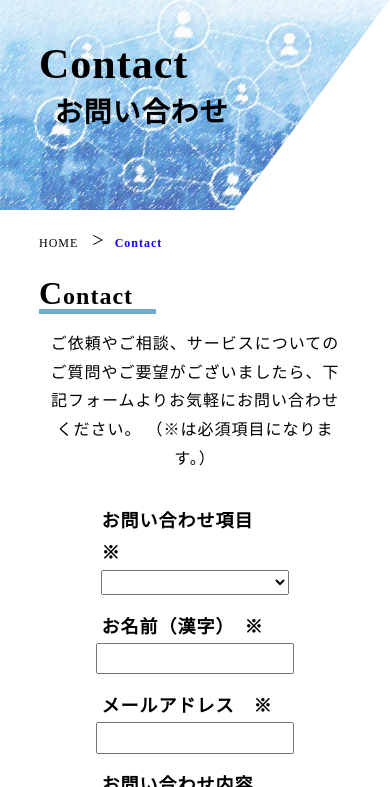
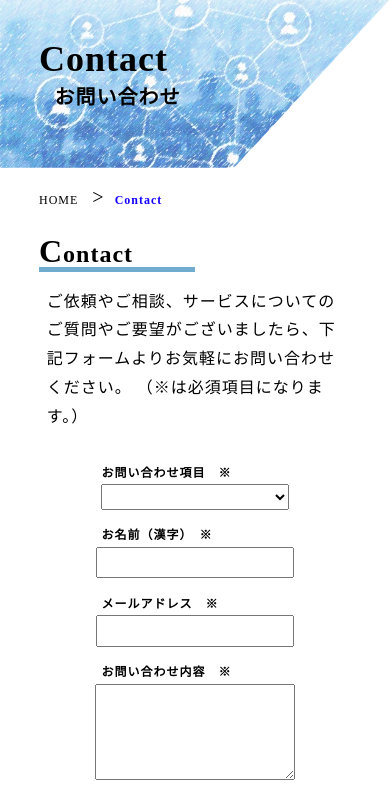
Before and after one commit to ktntk/HP2-practice, a plain HTML site: page html/contact.html in a window 390 px wide. Shown: the part 57-844 px from the top of the page. Drawn offline with nearby package versions, Linux system fonts and the light colour scheme; a web font is replaced by a local one.

Commit message:
PC[見出し下線,余白]　SP[見出しサイズ,地図サイズ,フォームサイズ,問い合わせテキスト]

```diff
--- a/css/company.css
+++ b/css/company.css
@@ -329,10 +329,14 @@ h3::first-letter {
 	.top_text {
 		z-index: 50;
 		width: 60%;
-		font-size: 32px;
+		font-size: 36px;
 	}
 	.top_text h1 {
 		z-index: 50;
+	}
+
+	.top_text span {
+		font-size: 20px;
 	}
 
 	h3::first-letter {
@@ -340,7 +344,7 @@ h3::first-letter {
 	}
 
 	.company_txt {
-		width: 30%;
+		width: 40%;
 		font-size: 12px;
 	}
 	.about_wrapper {
@@ -415,16 +419,29 @@ h3::first-letter {
 		height: 690px;
 		background-color: #E6EEFF;
 	}
-	.about_acc_map {
-		clip-path: polygon(0% 0%, 70% 0%, 90% 100%,0% 100%);
-		width: 60%;
-		height: 15vh;
+
+	.about_acc_map_wrapper{
+		display: block;
 	}
 
+	.about_acc_map {
+		clip-path: unset;
+		width:75%;
+		}
+
+		.about_acc_item{
+			margin-left: 15%;
+			margin-bottom: 5%;
+		}
+
+		.about_acc_list{
+			margin-top: 5%;
+			line-height: 1.4;
+		}
 
 	.about_acc_ttl {
-		margin-bottom: 2.5%;
 		font-size: 16px;
+		margin: unset;
 	}
 
 	.about_acc_txt {
--- a/css/contact.css
+++ b/css/contact.css
@@ -10,7 +10,7 @@
 }
 
 h3::first-letter {
-	font-size: 70px;
+	font-size: 80px;
 }
 
 .contact_top {
@@ -39,7 +39,6 @@ h3::first-letter {
 	margin-top: 5%;
 	font-size: 18px;
 	line-height: 1.8;
-	text-align: center;
 }
 
 .contact_form {
@@ -146,11 +145,6 @@ h3::first-letter {
 		margin-top: 5%;
 		font-size: 16px;
 		line-height: 1.8;
-		text-align: center;
-	}
-
-	.contact_form_box1, .contact_form_box2 {
-		height: 3vh;
 	}
 
 	.contact_txtarea {
@@ -176,13 +170,16 @@ h3::first-letter {
 		font-size: 50px;
 	}
 
+	.contact_form_box1, .contact_form_box2 {
+		height: 4vh;
+	}
+
 	.contact_txt {
 		width: 80%;
 		margin: auto;
 		margin-top: 5%;
 		font-size: 24px;
 		line-height: 1.8;
-		text-align: center;
 	}
 }
 
@@ -193,17 +190,17 @@ h3::first-letter {
 		margin-left: 2%;
 	}
 	.top_bg {
-		height: 25vh;
+		height: 20vh;
 	}
 	.top_text {
 		z-index: 50;
 		width: 80%;
-		font-size: 42px;
+		font-size: 36px;
 	}
 	.top_text span {
 		z-index: 50;
 		width: 60%;
-		font-size: 28px;
+		font-size: 20px;
 	}
 	.top_text h1 {
 		z-index: 50;
@@ -213,9 +210,24 @@ h3::first-letter {
 		font-size: 32px;
 	}
 
+	.contact_top {
+		width: 40%;
+	}
+
+	.contact_form_ttl, .contact_form_ttl_ttl {
+		font-size: 12px;
+	}
+
 	.contact_txt {
 		width: 95%;
 		font-size: 16px;
+	}
+
+	.contact_form_box1, .contact_form_box2 {
+		width: 60%;
+		height: 3vh;
+		padding-left: 5px;
+		font-size: 0.8rem;
 	}
 
 	.contact_btn {
--- a/css/index.css
+++ b/css/index.css
@@ -504,8 +504,9 @@ p::first-letter {
 	}
 
 	.news p {
+		width: 90%;
 		margin: unset;
-		margin-left: 5%;
+		margin-left: 10%;
 	}
 
 	.box {
--- a/css/news.css
+++ b/css/news.css
@@ -169,12 +169,16 @@ h3::first-letter {
 
 	.top_text {
 		z-index: 50;
-		font-size: 48px;
+		font-size: 36px;
+	}
+
+	.top_text h1 {
+		font-size: 36px;
 	}
 
 	.top_text span {
 		z-index: 50;
-		font-size: 28px;
+		font-size: 20px;
 	}
 
 	h3::first-letter {
@@ -186,7 +190,7 @@ h3::first-letter {
 		margin: 0 auto;
 	}
 	.news_txt {
-		width: 30%;
+		width: 40%;
 		font-size: 16px;
 	}
 
--- a/css/service.css
+++ b/css/service.css
@@ -261,12 +261,16 @@ h3::first-letter {
 		z-index: 50;
 	}
 
+	.top_text span {
+		font-size: 20px;
+	}
+
 	h3::first-letter {
 		font-size: 32px;
 	}
 
 	.service_txt {
-		width: 30%;
+		width: 40%;
 		font-size: 16px;
 	}
 
```
Also changed, not shown: css/common1.css (+5 -2 lines), html/company.html (+1 -1 lines).
